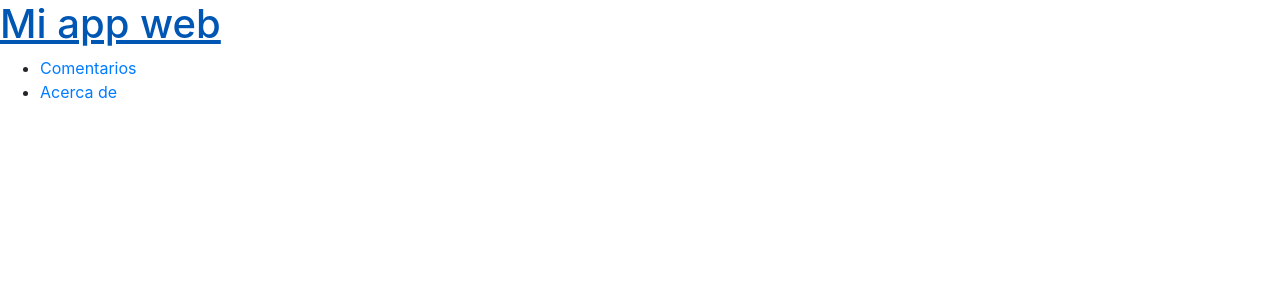
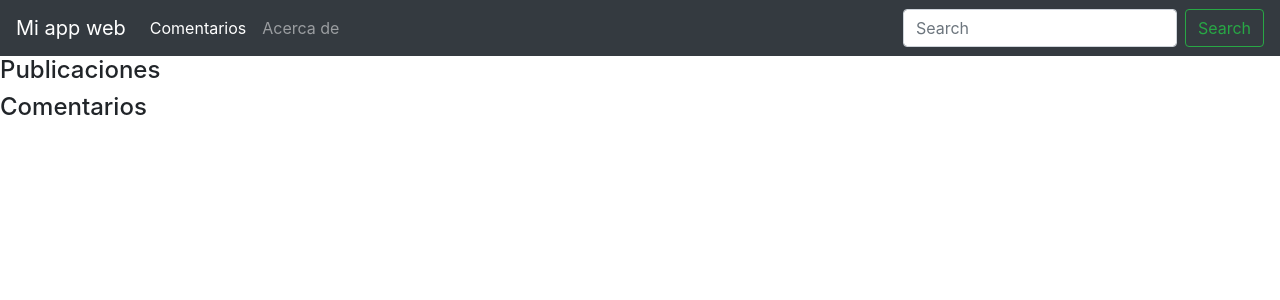
Before and after one commit to UzielMo4-18/helloworld, a Django app: page / in a window 1280 px wide. Shown: the top 300 px of the page. Run offline with Django 3.2, Linux system fonts and the light colour scheme; data that the repository does not hold is empty; some libraries are stand-ins or nearby versions.

Commit message:
Mostrado de publicaciones y comentarios y ajustes de diseño

```diff
--- /dev/null
+++ b/helloworld_project/pages/forms.py
@@ -0,0 +1 @@
+from django import forms
--- a/helloworld_project/pages/templates/index.html
+++ b/helloworld_project/pages/templates/index.html
@@ -9,16 +9,40 @@
         <link rel="stylesheet" href="{% static 'css/mystyle.css' %}"
     </head>
     <body>
-        <h1><a href="/">Mi app web</a></h1>
+        <nav class="navbar navbar-expand-lg navbar-dark bg-dark">
+            <a class="navbar-brand" href="/">Mi app web</a>
+            <button class="navbar-toggler" type="button" data-toggle="collapse" data-target="#navbarSupportedContent" aria-controls="navbarSupportedContent" aria-expanded="false" aria-label="Toggle navigation">
+              <span class="navbar-toggler-icon"></span>
+            </button>
+            <div class="collapse navbar-collapse" id="navbarSupportedContent">
+              <ul class="navbar-nav mr-auto">
+                <li class="nav-item active">
+                  <a class="nav-link" href="{% url 'Comments' %}">Comentarios<span class="sr-only">(current)</span></a>
+                </li>
+                <li class="nav-item">
+                  <a class="nav-link" href="{% url 'About' %}">Acerca de</a>
+                </li>
+              </ul>
+              <form class="form-inline my-2 my-lg-0">
+                <input class="form-control mr-sm-2" type="search" placeholder="Search" aria-label="Search">
+                <button class="btn btn-outline-success my-2 my-sm-0" type="submit">Search</button>
+              </form>
+            </div>
+          </nav>
+
         <div>
-            <ul>
-                <li>
-                    <a href="{% url 'Comments' %}">Comentarios</a>
-                </li>
-                <li>
-                    <a href="{% url 'About' %}">Acerca de</a>
-                </li>
-            </ul>
+            <h4>Publicaciones</h4>
+            {% for pub in publicaciones %}
+                <ul>
+                    <li>{{ pub }}</li>
+                </ul>
+            {% endfor %}
+            <h4>Comentarios</h4>
+            {% for com in comentarios %}
+                <ul>
+                    <li>{{ com }}</li>
+                </ul>
+            {% endfor %}
         </div>
         <script src="https://code.jquery.com/jquery-3.3.1.slim.min.js"
         integrity="sha384-q8i/X+965DzO0rT7abK41JStQIAqVgRVzpbzo5smXKp4YfRvH+8abtTE1Pi6jizo"
--- a/helloworld_project/pages/urls.py
+++ b/helloworld_project/pages/urls.py
@@ -1,8 +1,8 @@
 #pages/urls.py
 from django.urls import path
 
-from .views import homePageView
+from .views import *
 
 urlpatterns=[
-    path('',homePageView,name="home")
+    path('',home.as_view(),name="home")
 ]
--- a/helloworld_project/pages/views.py
+++ b/helloworld_project/pages/views.py
@@ -1,7 +1,15 @@
 from django.shortcuts import render
 from django.http import HttpResponse
+from django.views import View
+from .models import Publicacion, Autor, Comentario
 
 # Create your views here.
 
-def homePageView(request):
-    return render(request,'index.html',{})
+class home(View):
+    def get(self,request):
+        publicaciones=Publicacion.objects.all()
+        comentarios=Comentario.objects.all()
+        #for pub in publicaciones: print(pub)
+        context={'publicaciones':publicaciones,'comentarios':comentarios}
+        #contextC={'comentarios':comentarios}
+        return render(request,'index.html',context)
```
